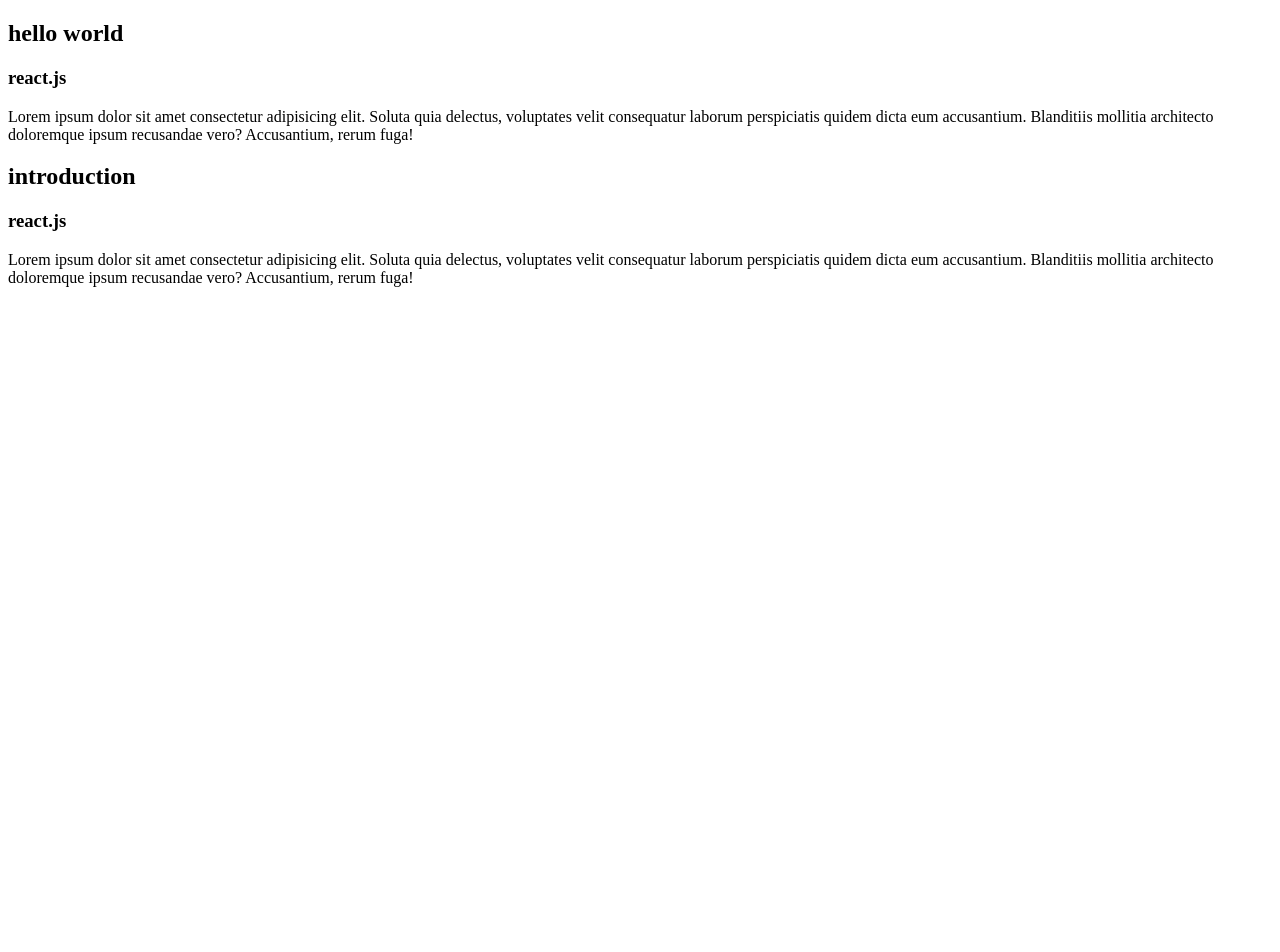
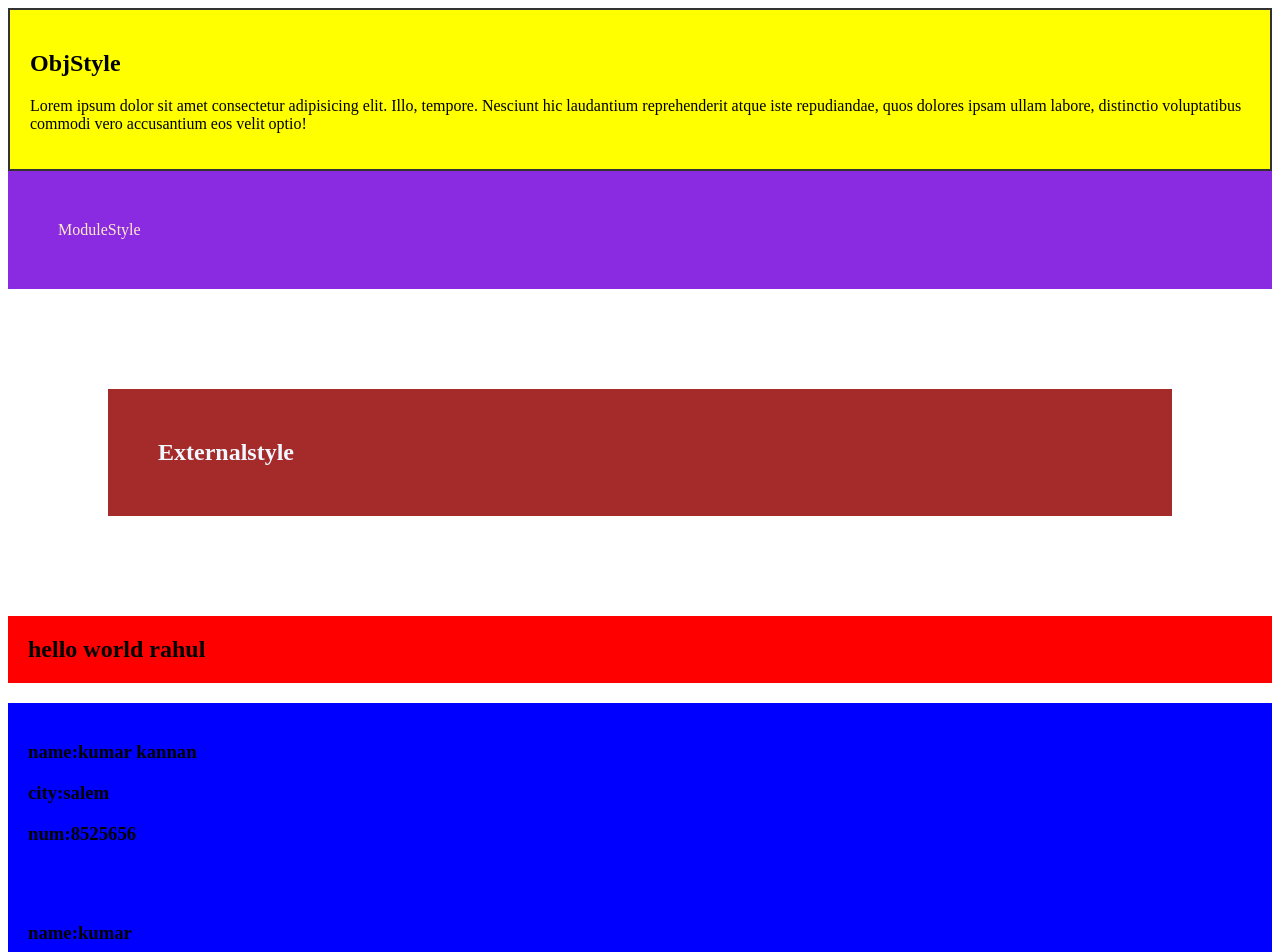
Before and after one commit to kamalrajms/juneB1, a React (Vite) app: page / in a window 1280 px wide. Shown: the top 952 px of the page. Before the commit the page ends 800 px from the top, so only its background shows below. Built offline with nearby package versions, Linux system fonts and the light colour scheme.

Commit message:
Props,style in react

```diff
--- a/src/App.jsx
+++ b/src/App.jsx
@@ -1,14 +1,46 @@
 import React from "react";
 import Greeting from "./Greeting";
 import Eg from "./Eg";
+import DestructuringProps from "./DestructuringProps";
+import Externalstyle from "./Externalstyle";
+import ModuleStyle from "./ModuleStyle";
+import ObjStyle from "./ObjStyle";
 
 export default function App() {
+  const name = "rahul";
+  const city = "salem";
+  const num = "8525656";
+
+  const name2 = "kumar";
+  const city2 = "chennai";
+  const num2 = "5644";
+
+  const name3 = "kumar kannan";
+  const city3 = "namakkal";
+  const num3 = "65848484";
+
   return (
     <>
-      <h2>hello world</h2>
-      <Greeting />
+      <ObjStyle />
+      <ModuleStyle />
+      <Externalstyle />
+      <h2 style={{ padding: "20px", backgroundColor: "red" }}>
+        hello world {name}
+      </h2>
+
+      <DestructuringProps
+        name={name2}
+        name={name}
+        name={name3}
+        city={city}
+        num={num}
+      />
+      <DestructuringProps name={name2} city={city2} num={num2} />
+      <DestructuringProps name={name3} city={city3} num={num3} />
+
+      <Greeting name={name} />
       <Eg />
-      <Greeting />
+      {/* <Greeting first={name2}/> */}
     </>
   );
 }
--- /dev/null
+++ b/src/DestructuringProps.jsx
@@ -0,0 +1,11 @@
+import React from "react";
+
+export default function DestructuringProps({ name, city, num }) {
+  return (
+    <div className="destructure">
+      <h3>name:{name}</h3>
+      <h3>city:{city}</h3>
+      <h3>num:{num}</h3>
+    </div>
+  );
+}
--- a/src/Eg.jsx
+++ b/src/Eg.jsx
@@ -2,7 +2,7 @@ import React from 'react'
 
 export default function Eg() {
   return (
-    <div>
+    <div className='eg'>
       <h2>introduction</h2>
     </div>
   )
--- /dev/null
+++ b/src/Externalstyle.css
@@ -0,0 +1,5 @@
+.Externalstyle{
+    background-color: brown;
+    color: aliceblue;
+    padding: 50px;
+}
--- /dev/null
+++ b/src/Externalstyle.jsx
@@ -0,0 +1,10 @@
+import React from "react";
+import "./Externalstyle.css";
+
+export default function Externalstyle() {
+  return (
+    <div>
+      <h2 className="Externalstyle">Externalstyle</h2>
+    </div>
+  );
+}
--- a/src/Greeting.jsx
+++ b/src/Greeting.jsx
@@ -1,9 +1,9 @@
 import React from "react";
 
-export default function Greeting() {
+export default function Greeting(props) {
   return (
-    <div>
-      <h3>react.js</h3>
+    <div className="greeting">
+      <h3>react.js--{props.name}</h3>
 
       <p>
         Lorem ipsum dolor sit amet consectetur adipisicing elit. Soluta quia
--- /dev/null
+++ b/src/ModuleStyle.jsx
@@ -0,0 +1,6 @@
+import React from "react";
+import Style from "./ModuleStyle.module.css";
+
+export default function ModuleStyle() {
+  return <div className={Style.ModuleStyle}>ModuleStyle</div>;
+}
--- /dev/null
+++ b/src/ModuleStyle.module.css
@@ -0,0 +1,5 @@
+.ModuleStyle{
+    background-color: blueviolet;
+    color: blanchedalmond;
+    padding: 50px;
+}
--- /dev/null
+++ b/src/ObjStyle.jsx
@@ -0,0 +1,20 @@
+import React from "react";
+
+export default function ObjStyle() {
+  const theme = {
+    padding: "20px",
+    backgroundColor: "yellow",
+    border: "2px solid #333",
+  };
+  return (
+    <div style={theme}>
+      <h2>ObjStyle</h2>
+      <p>
+        Lorem ipsum dolor sit amet consectetur adipisicing elit. Illo, tempore.
+        Nesciunt hic laudantium reprehenderit atque iste repudiandae, quos
+        dolores ipsam ullam labore, distinctio voluptatibus commodi vero
+        accusantium eos velit optio!
+      </p>
+    </div>
+  );
+}
--- a/src/index.css
+++ b/src/index.css
@@ -0,0 +1,20 @@
+.greeting {
+  background-color: aqua;
+  padding: 20px;
+}
+.eg {
+  background: #000;
+  color: aliceblue;
+  padding: 20px;
+}
+.destructure {
+  background-color: blue;
+  padding: 20px;
+}
+.Externalstyle{
+    margin: 100px;
+    background: #000;
+}
+.ModuleStyle{
+    margin: 500px;
+}
```
Also changed, not shown: src/text.txt.
